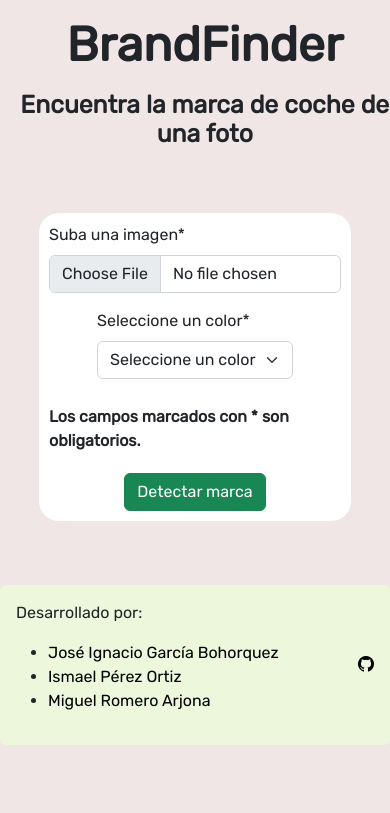
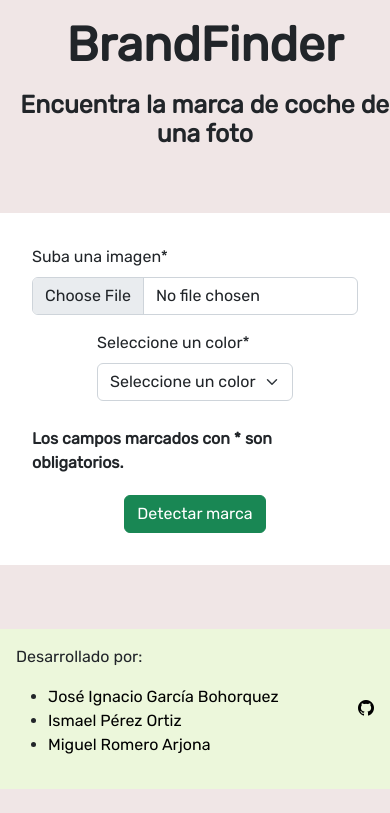
Before and after one commit to BrandFinder/BrandFinder-App, a Django app: page / in a window 390 px wide. Shown: the part 81-894 px from the top of the page. Before the commit the page ends 826 px from the top, so only its background shows below. Run offline with Django 4.2, Linux system fonts and the light colour scheme; some libraries are stand-ins or nearby versions.

Commit message:
add responsiveness

```diff
--- a/static/styles/crispy_form.css
+++ b/static/styles/crispy_form.css
@@ -8,7 +8,7 @@
     z-index: 5;
     background-color: #fff;
     border-radius: 20px;
-    padding: 10px;
+    padding: 2rem;
 }
 
 .title {
@@ -57,3 +57,12 @@
     margin-bottom: 20px;
     font-weight: 600;
 }
+
+@media(max-width: 768px) {
+    .crispy-wrapper {
+      max-width: 100%;
+      border-radius: 0;
+    }
+
+
+  }
--- a/static/styles/footer.css
+++ b/static/styles/footer.css
@@ -16,3 +16,9 @@
   color: #000;
   text-decoration: none;
 }
+
+@media (max-width: 767px) {
+  .container {
+    border-radius: 0 !important;
+  }
+}
--- a/static/styles/index.css
+++ b/static/styles/index.css
@@ -55,3 +55,16 @@
 .max {
   font-size: 3rem;
 }
+
+@media(max-width: 768px) {
+  .wrapper {
+    width: 100%;
+    border-radius: 0;
+  }
+
+  .img-fluid {
+    max-width: 250px;
+  }
+
+
+}
```
